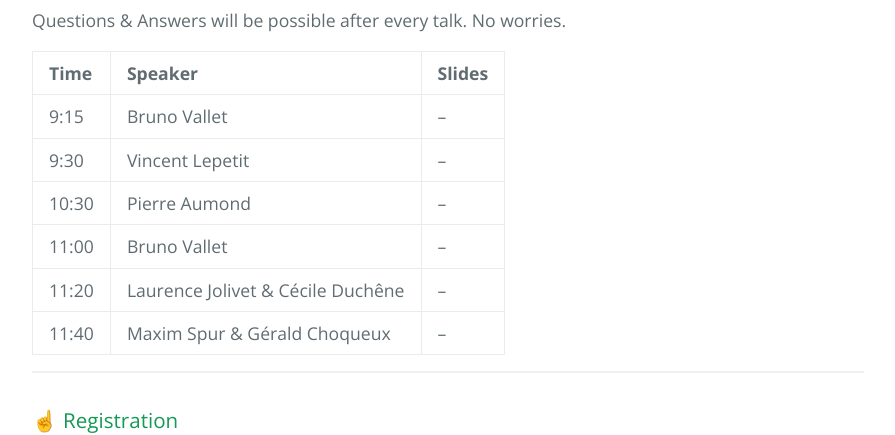
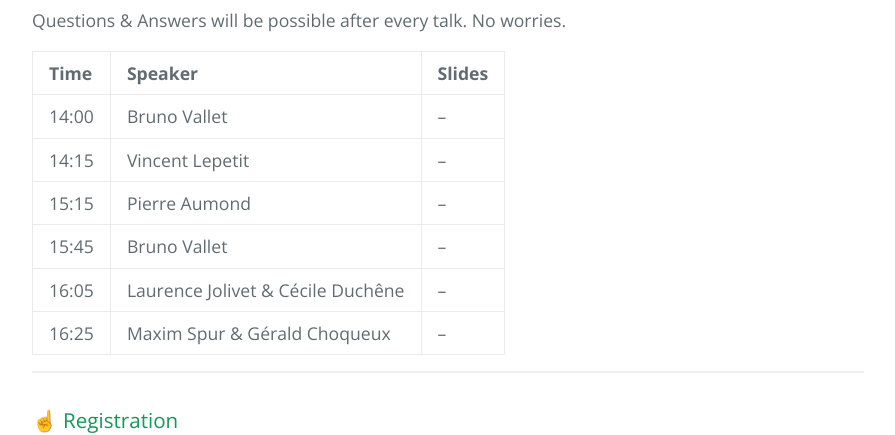
Before and after one commit to umrlastig/seminars, a Jekyll site: the page built from index.md, in a window 1280 px wide and 900 px high, scrolled down 1854 px. Shown: the part 156-591 px from the top of the window, without its empty margins (192-1087 px from the left). Built offline with Jekyll 4.4.1, drawn with Linux system fonts in a browser that asks for light colours.

Commit message:
Update schedule times for speakers in index.md

```diff
--- a/index.md
+++ b/index.md
@@ -36,12 +36,12 @@ Questions & Answers will be possible after every talk. No worries.
 
 | Time        | Speaker          | Slides |
 |:-------------|:------------------|:------|
-| 9:15  |Bruno Vallet| --   |
-| 9:30  | Vincent Lepetit | --   |
-| 10:30  |Pierre Aumond  |--   |
-| 11:00 | Bruno Vallet   | --   |
-| 11:20 | Laurence Jolivet & Cécile Duchêne  | --     |
-| 11:40 |Maxim Spur & Gérald Choqueux | --   |
+| 14:00  |Bruno Vallet| --   |
+| 14:15  | Vincent Lepetit | --   |
+| 15:15  |Pierre Aumond  |--   |
+| 15:45 | Bruno Vallet   | --   |
+| 16:05 | Laurence Jolivet & Cécile Duchêne  | --     |
+| 16:25 |Maxim Spur & Gérald Choqueux | --   |
 
 * * *
 
```
